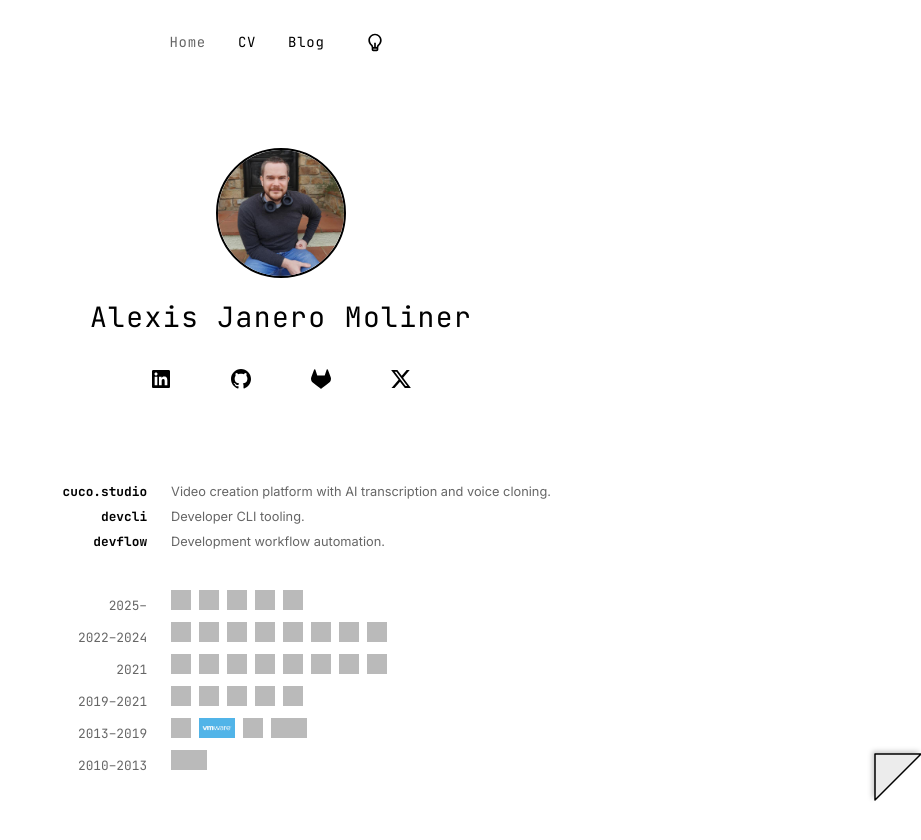
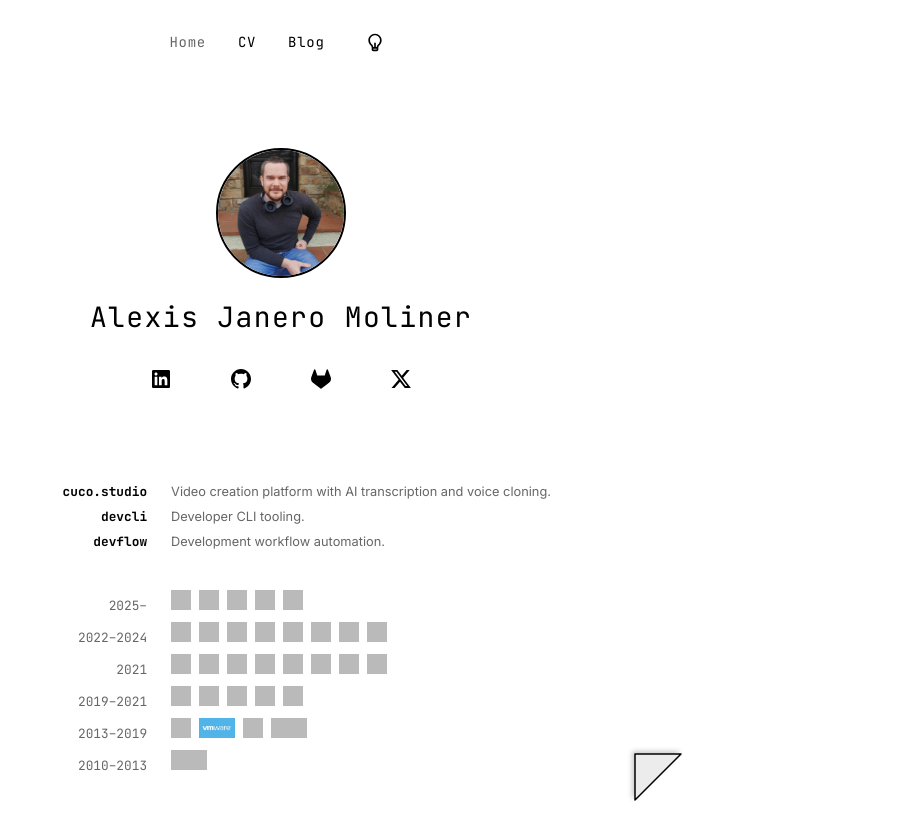
Before and after one commit to varn0/varno, a React (Vite) app: page / in a window 1280 px wide. Shown: the top 840 px of the page, without its empty margins (359-1280 px from the left). Built offline with nearby package versions, Linux system fonts and the light colour scheme; grey boxes are pictures that could not be loaded.

Commit message:
style: anchor dog-ear to content edge and fade on scroll reveal

```diff
--- a/src/styles/base.css
+++ b/src/styles/base.css
@@ -20,6 +20,7 @@
   --font-mono: 'JetBrains Mono', 'Courier New', monospace;
   --accent: #0066ff;
   --radius: 2px;
+  --content-max: 800px;
 }
 
 :root[data-side="creative"] {
--- a/src/styles/tech.css
+++ b/src/styles/tech.css
@@ -534,14 +534,18 @@
 /* Dog-ear: a folded page corner (filled underside + lift shadow), bottom-right */
 .dogear {
   position: fixed;
-  right: 0;
+  /* Align the dog-ear's right edge to the content column's right edge.
+     Below --content-max the term goes <= 0 and max() clamps to the corner. */
+  right: max(0px, calc(50% - var(--content-max) / 2));
   bottom: 0;
   width: 56px;
   height: 56px;
   z-index: 20;
   --dogear-fold: #ececec;
   --dogear-shadow: rgba(0, 0, 0, 0.22);
-  transition: transform 0.2s ease;
+  opacity: 1;
+  visibility: visible;
+  transition: transform 0.2s ease, opacity 0.3s ease, visibility 0s;
 }
 
 [data-theme="dark"] .dogear {
@@ -573,8 +577,22 @@
   outline-offset: 3px;
 }
 
+.dogear--hidden {
+  opacity: 0;
+  visibility: hidden; /* removes it from the tab order and the a11y tree */
+  pointer-events: none;
+  /* Delay the visibility flip until the opacity fade finishes, so it fades out. */
+  transition: transform 0.2s ease, opacity 0.3s ease, visibility 0s linear 0.3s;
+}
+
+.page-end-sentinel {
+  width: 100%;
+  height: 0;
+}
+
 @media (prefers-reduced-motion: reduce) {
-  .dogear {
+  .dogear,
+  .dogear--hidden {
     transition: none;
   }
 }
```
